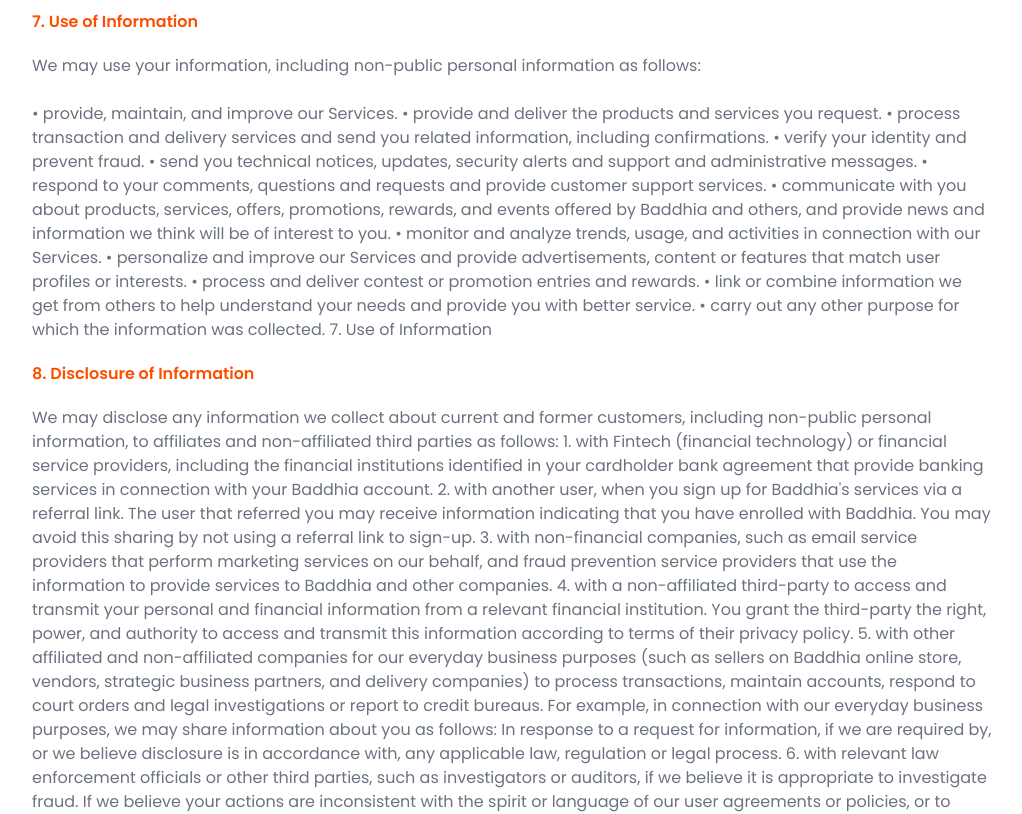
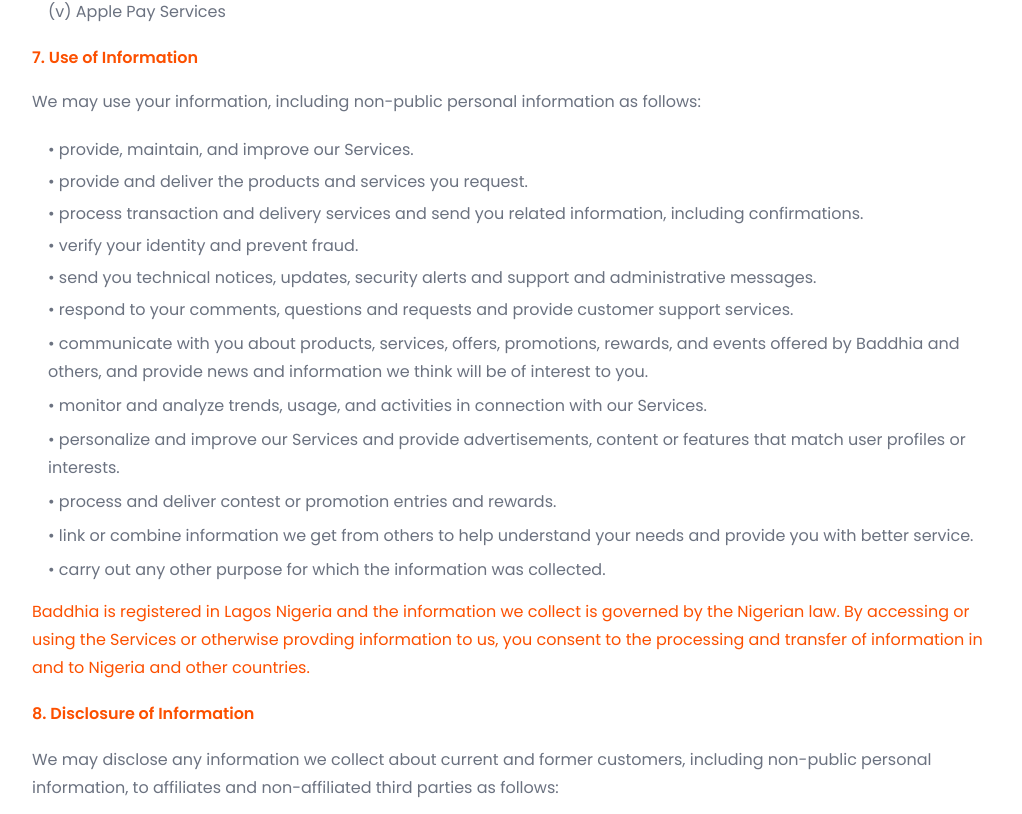
Before and after one commit to Tolutoon/baddhia, a React (Vite) app: page /privacy in a window 1280 px wide. Shown: the part 2370-3184 px from the top of the page, without its empty margins (128-1150 px from the left). Built offline with nearby package versions, Linux system fonts and the light colour scheme.

Commit message:
in progress

```diff
--- a/src/pages/PrivacyPolicy.jsx
+++ b/src/pages/PrivacyPolicy.jsx
@@ -161,6 +161,7 @@ function PrivacyPolicy() {
             <li>(ii) Flutterwave payment gateway</li>
             <li>(iii) Paystack payment gateway</li>
             <li>(iv) Apple Store Services</li>
+            <li>(v) Apple Pay Services</li>
           </ol>
         </p>
         <h3 className="font-semibold text-baddhia-orange mb-5">
@@ -170,31 +171,72 @@ function PrivacyPolicy() {
           We may use your information, including non-public personal information
           as follows:
           <br />
-          <br /> • provide, maintain, and improve our Services. • provide and
-          deliver the products and services you request. • process transaction
-          and delivery services and send you related information, including
-          confirmations. • verify your identity and prevent fraud. • send you
-          technical notices, updates, security alerts and support and
-          administrative messages. • respond to your comments, questions and
-          requests and provide customer support services. • communicate with you
-          about products, services, offers, promotions, rewards, and events
-          offered by Baddhia and others, and provide news and information we
-          think will be of interest to you. • monitor and analyze trends, usage,
-          and activities in connection with our Services. • personalize and
-          improve our Services and provide advertisements, content or features
-          that match user profiles or interests. • process and deliver contest
-          or promotion entries and rewards. • link or combine information we get
-          from others to help understand your needs and provide you with better
-          service. • carry out any other purpose for which the information was
-          collected. 7. Use of Information
+          <br />
+          <ol className="flex flex-col gap-2 pl-4 mb-4">
+            <li>• provide, maintain, and improve our Services.</li>
+            <li className="leading-6">
+              {" "}
+              • provide and deliver the products and services you request.
+            </li>
+            <li>
+              {" "}
+              • process transaction and delivery services and send you related
+              information, including confirmations.
+            </li>
+            <li>• verify your identity and prevent fraud.</li>
+            <li>
+              • send you technical notices, updates, security alerts and support
+              and administrative messages.
+            </li>
+            <li>
+              • respond to your comments, questions and requests and provide
+              customer support services.
+            </li>
+            <li className="leading-7">
+              {" "}
+              • communicate with you about products, services, offers,
+              promotions, rewards, and events offered by Baddhia and others, and
+              provide news and information we think will be of interest to you.
+            </li>
+            <li className="leading-6">
+              • monitor and analyze trends, usage, and activities in connection
+              with our Services.
+            </li>
+            <li className="leading-7">
+              • personalize and improve our Services and provide advertisements,
+              content or features that match user profiles or interests.
+            </li>
+            <li>
+              • process and deliver contest or promotion entries and rewards.
+            </li>
+            <li className="leading-7">
+              • link or combine information we get from others to help
+              understand your needs and provide you with better service.
+            </li>
+            <li className="leading-6">
+              • carry out any other purpose for which the information was
+              collected.
+            </li>
+          </ol>
+          <span className="text-baddhia-orange leading-7">
+            Baddhia is registered in Lagos Nigeria and the information we
+            collect is governed by the Nigerian law. By accessing or using the
+            Services or otherwise provding information to us, you consent to the
+            processing and transfer of information in and to Nigeria and other
+            countries.
+          </span>
         </p>
         <h3 className="font-semibold text-baddhia-orange mb-5">
           8. Disclosure of Information
         </h3>
-        <p className="text-gray-500 mb-5">
+        <p className="text-gray-500 mb-5 leading-7">
           We may disclose any information we collect about current and former
           customers, including non-public personal information, to affiliates
-          and non-affiliated third parties as follows: 1. with Fintech
+          and non-affiliated third parties as follows:<br/><br/>
+          <ol>
+            <li></li>
+          </ol>
+          1. with Fintech
           (financial technology) or financial service providers, including the
           financial institutions identified in your cardholder bank agreement
           that provide banking services in connection with your Baddhia account.
```
